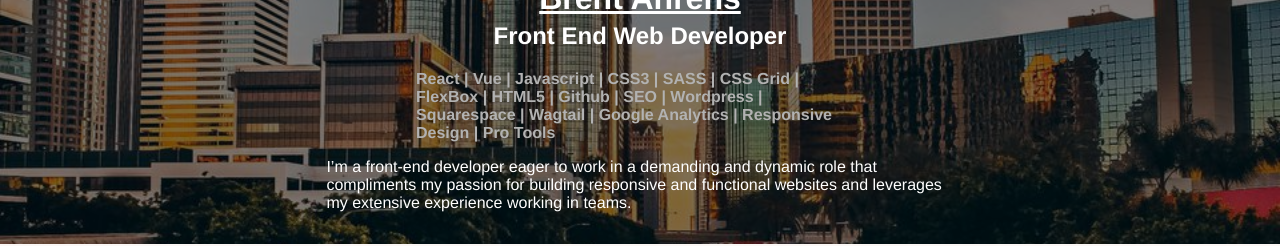
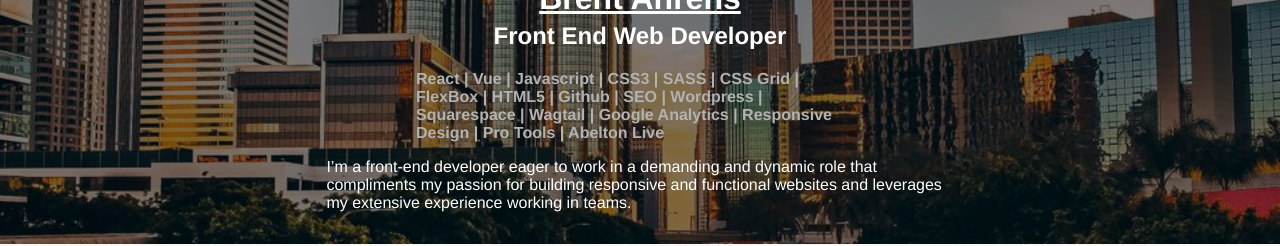
Before and after one commit to brentahrens1/portfolio-2020, a React (Create React App) app: page / in a window 1280 px wide. Shown: the part 295-541 px from the top of the page. Built offline with nearby package versions, Linux system fonts and the light colour scheme.

Commit message:
adds transitions to about

```diff
--- a/src/components/About/About.css
+++ b/src/components/About/About.css
@@ -33,6 +33,7 @@
     width: 50%;
     margin: 0 auto;
     padding-bottom: 1rem;
+    animation: fade-in 1s ease-in;
 }
 
 .about-title, .about-name {
@@ -58,6 +59,7 @@
     width: 70%;
     margin: 0 auto;
     padding-bottom: 2rem;
+    animation: fade-in 1s ease-in;
 }
 
 @media (max-width: 680px) {
@@ -83,3 +85,12 @@
         transform: translateY(0px);
     }
 }
+
+@keyframes fade-in {
+    from {
+        opacity: 0;
+    }
+    to {
+        opacity: 1;
+    }
+}
--- a/src/components/About/About.js
+++ b/src/components/About/About.js
@@ -10,7 +10,7 @@ const About = props => (
                 <img className="about-profile" src={Profile} alt="profile picture"></img>
                 <h1 className="about-name"><a href="mailto:brentholmesahrens@gmail.com" target="_blank">Brent Ahrens</a></h1>
                 <h2 className="about-title">Front End Web Developer</h2>
-                <h4 className="about-skills">React | Vue | Javascript | CSS3 | SASS | CSS Grid | FlexBox | HTML5 | Github | SEO | Wordpress | Squarespace | Wagtail | Google Analytics | Responsive Design | Pro Tools</h4>
+                <h4 className="about-skills">React | Vue | Javascript | CSS3 | SASS | CSS Grid | FlexBox | HTML5 | Github | SEO | Wordpress | Squarespace | Wagtail | Google Analytics | Responsive Design | Pro Tools | Abelton Live</h4>
                 <p className="about-description">I’m a front-end developer eager to work in a demanding and dynamic role that compliments my passion for building responsive and functional websites and leverages my extensive experience working in teams.</p>
             </div>
         </div>
--- a/src/components/Projects/Projects.js
+++ b/src/components/Projects/Projects.js
@@ -8,7 +8,6 @@ import LastLight from '../../images/last-light.png';
 import MDLL from '../../images/mdll.png';
 import BarMarilou from '../../images/bar-marilou.png';
 import Breslin from '../../images/breslin.png';
-import Caps from '../../images/caps.png';
 
 const Projects = props => (
     <div className="project">
```
Also changed, not shown: 1 other file (tests, documents, lock files or other folders).
